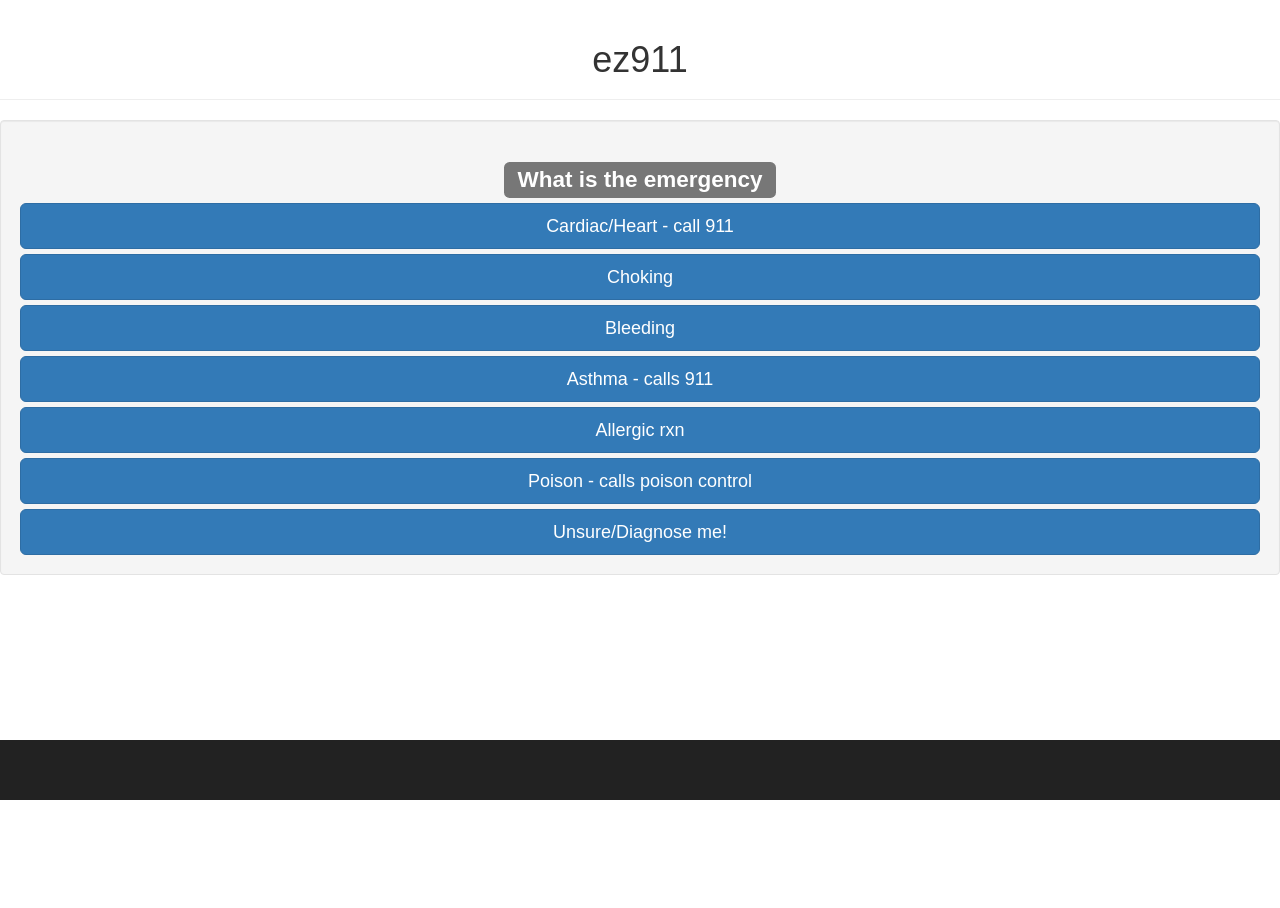
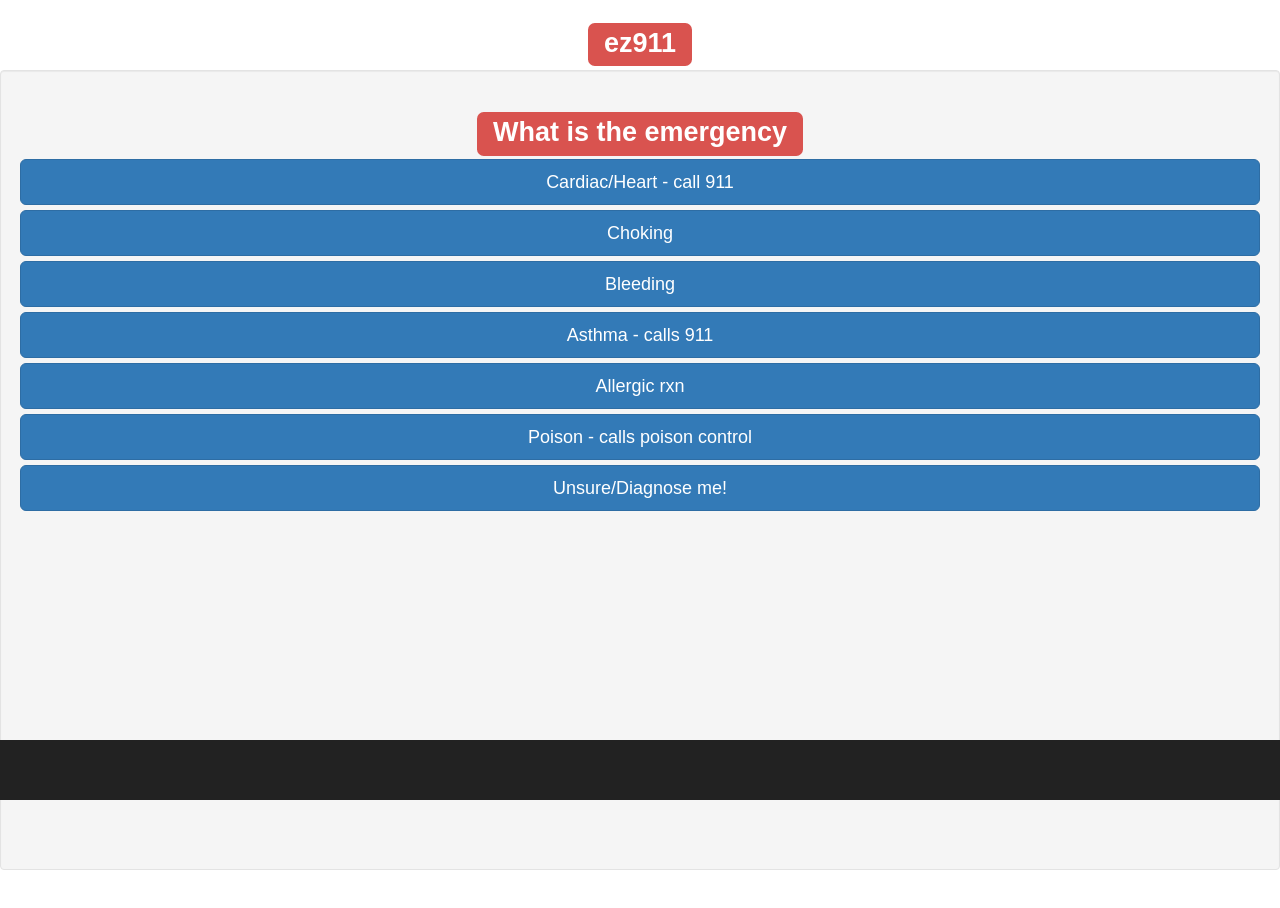
Before and after one commit to trind01/EMTApp, a React (Create React App) app: page / in a window 1280 px wide. Shown: the top 908 px of the page. Before the commit the page ends 800 px from the top, so only its background shows below. Built offline with nearby package versions, Linux system fonts and the light colour scheme.

Commit message:
Cleaned Up, added icon

```diff
--- a/package.json
+++ b/package.json
@@ -2,6 +2,7 @@
   "name": "PolyHack",
   "version": "0.1.0",
   "private": true,
+  "homepage":"http://trind01.github.io/ez911",
   "dependencies": {
     "react": "^16.2.0",
     "react-bootstrap": "^0.32.1",
--- a/public/index.html
+++ b/public/index.html
@@ -7,7 +7,7 @@
     <link rel="manifest" href="%PUBLIC_URL%/manifest.json">
     <link rel="shortcut icon" href="%PUBLIC_URL%/favicon.ico">
     <link rel="stylesheet" href="https://maxcdn.bootstrapcdn.com/bootstrap/3.3.7/css/bootstrap.min.css" integrity="sha384-BVYiiSIFeK1dGmJRAkycuHAHRg32OmUcww7on3RYdg4Va+PmSTsz/K68vbdEjh4u" crossorigin="anonymous"/>
-    <title>EMT Triage</title>
+    <title>ez911</title>
   </head>
   <body>
     <noscript>
--- a/src/App.css
+++ b/src/App.css
@@ -1,5 +1,3 @@
 .App {
   text-align: center;
-  height: 200px;
-  align-content:stretch;
 }
--- a/src/App.js
+++ b/src/App.js
@@ -7,7 +7,6 @@ import PageView from './PageView.js';
 class App extends Component {
   render() {
     return (
-
       <div className="App">
         <Header/>
         <PageView/>
--- a/src/Header.js
+++ b/src/Header.js
@@ -1,15 +1,15 @@
 import React from 'react';
 import "./Header.css";
-import { PageHeader } from 'react-bootstrap';
+import { Label } from 'react-bootstrap';
 
 function Header(props) {
 	return (
-	<div>
-		<div >
-			<PageHeader>
-			  ez911
-			</PageHeader>
-		</div>
+	<div className="header">
+		<h1>
+		<Label bsStyle='danger'>
+		  ez911
+		</Label>
+		</h1>
 	</div>
     );
 }
--- a/src/PageView.js
+++ b/src/PageView.js
@@ -1,8 +1,8 @@
 import React, { Component } from 'react';
-import { Button, Label } from 'react-bootstrap';
+import { Button, Label, ButtonGroup } from 'react-bootstrap';
 import './PageView.css';
 
-const wellStyles = { display: 'flex', flexDirection: 'column',alignContent:'stretch' };
+const wellStyles = { display: 'flex', flexDirection: 'column',height:'100vh'};
 
 class PageView extends Component {
 
@@ -12,29 +12,30 @@ class PageView extends Component {
 		this.treeLabel = "What is the emergency"
 		this.handleClick = this.handleClick.bind(this);
 		this.buttonsInstance = (
-			<div className="butGroup">
-			    <Button bsStyle="primary" bsSize="large" block onClick={this.handleClick} id='0'>
+			<div>
+			    <Button bsStyle="primary" bsSize="lg" block onClick={this.handleClick} id='0'>
 			      Cardiac/Heart - call 911
 			    </Button>
-			    <Button bsStyle="primary" bsSize="large" block onClick={this.handleClick} id='1'>
+			    <Button bsStyle="primary" bsSize="lg" block onClick={this.handleClick} id='1'>
 			      Choking
 			    </Button>
-			     <Button bsStyle="primary" bsSize="large" block onClick={this.handleClick} id='2'>
+			     <Button bsStyle="primary" bsSize="lg" block onClick={this.handleClick} id='2'>
 			      Bleeding
 			    </Button>
-			    <Button bsStyle="primary" bsSize="large" block onClick={this.handleClick} id='3'>
+			    <Button bsStyle="primary" bsSize="lg" block onClick={this.handleClick} id='3'>
 			      Asthma - calls 911
 			    </Button>
-			     <Button bsStyle="primary" bsSize="large" block onClick={this.handleClick} id='4'>
+			     <Button bsStyle="primary" bsSize="lg" block onClick={this.handleClick} id='4'>
 			      Allergic rxn
 			    </Button>
-			    <Button bsStyle="primary" bsSize="large" block onClick={this.handleClick} id='5'>
+			    <Button bsStyle="primary" bsSize="lg" block onClick={this.handleClick} id='5'>
 			      Poison - calls poison control
 			    </Button>
-			     <Button bsStyle="primary" bsSize="large" block onClick={this.handleClick} id='6'>
+			     <Button bsStyle="primary" bsSize="lg" block onClick={this.handleClick} id='6'>
 			      Unsure/Diagnose me!
 			    </Button>
-		    </div>
+
+			</div>
 		);
 	}
 
@@ -82,11 +83,13 @@ class PageView extends Component {
 			<div >
 				<div className="well" style={wellStyles}>
 				  	<div className="treeLabel">
-				  		<h2>
-				  		<Label> {this.treeLabel} </Label>
-				  		</h2>
+				  		<h1>
+				  		<Label bsStyle="danger"> {this.treeLabel} </Label>
+				  		</h1>
 				  	</div>
-				  	{this.buttonsInstance}
+				  	<div className="butGroup">
+				  		{this.buttonsInstance}
+				  	</div>
 				</div>
 			</div>
 		</div>
```
Also changed, not shown: src/index.css (line endings or trailing spaces), 1 other file (tests, documents, lock files or other folders).
